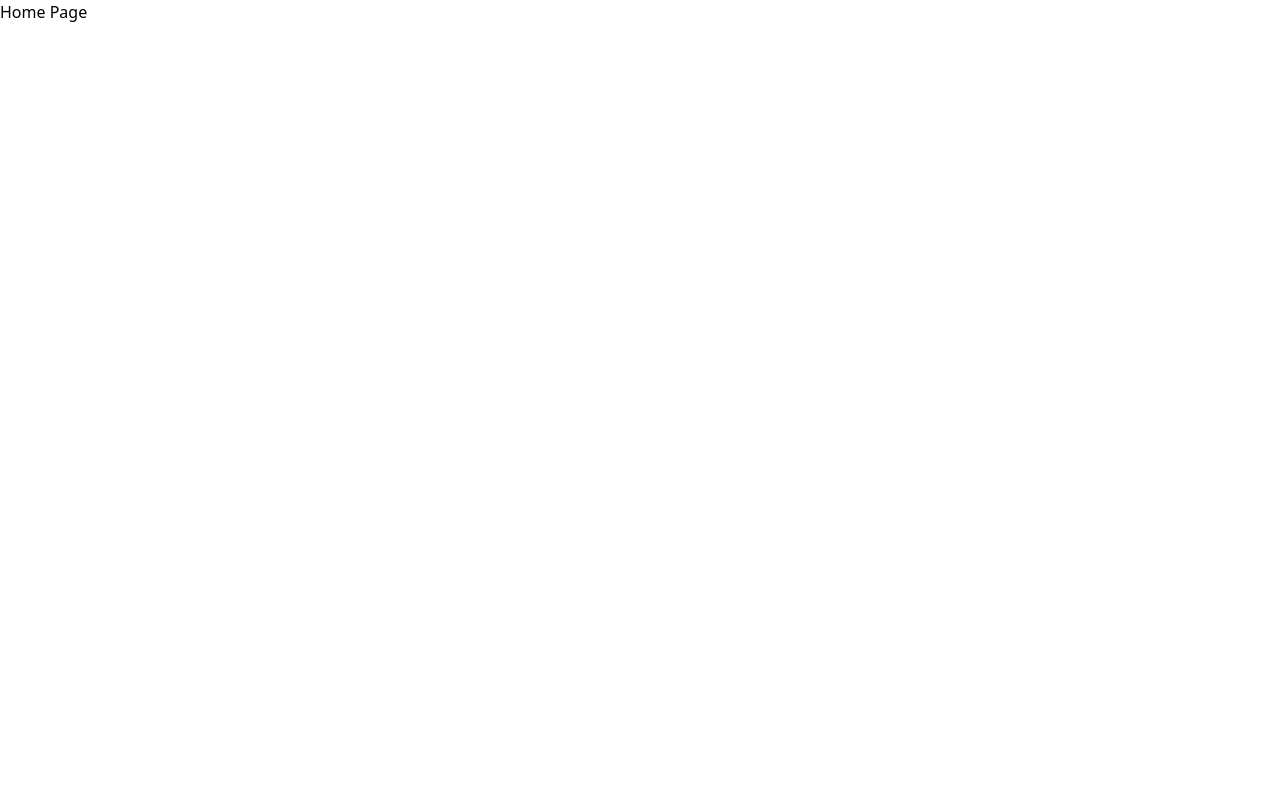
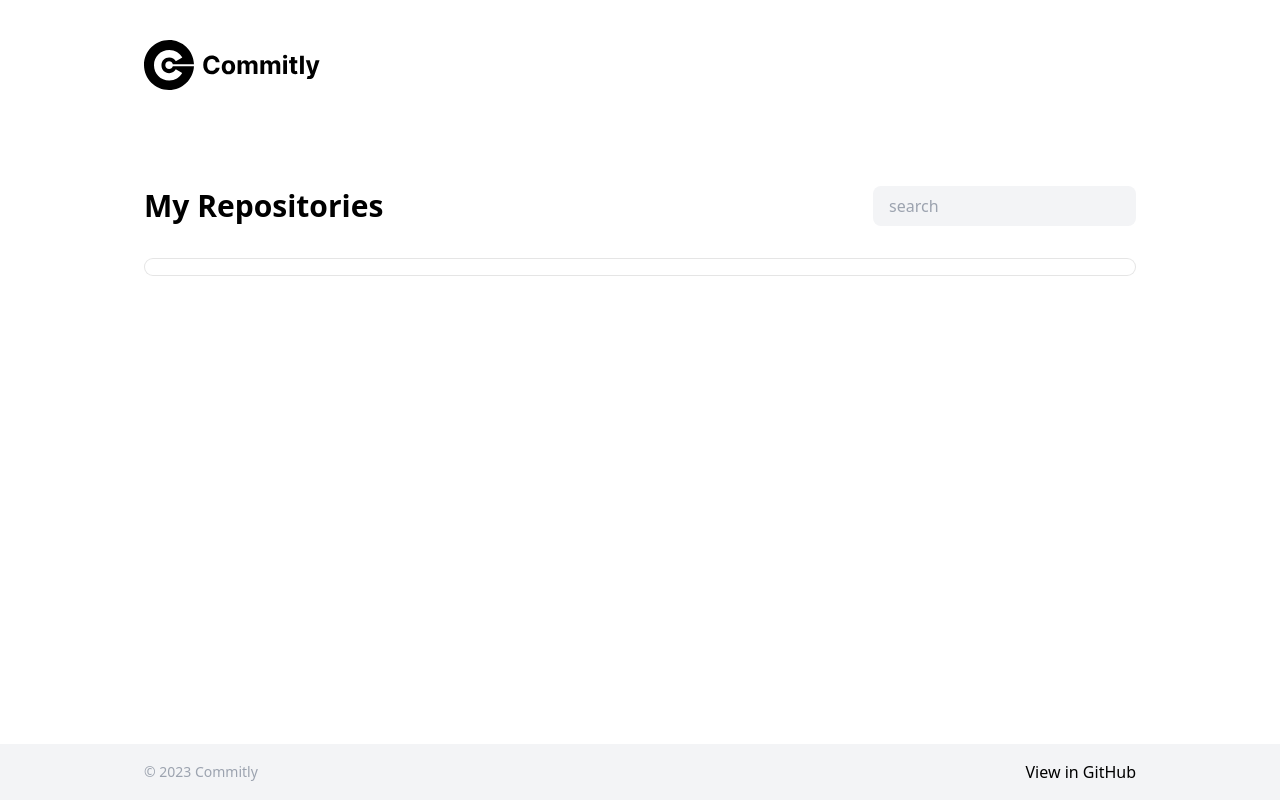
Before and after one commit to eihabkhan/eihabkhan-taas-frontend-challenge, a Vue app in the folder client/: page / in a window 1280 px wide. Built offline with nearby package versions, Linux system fonts and the light colour scheme.

Commit message:
add navigation components (navbar + footer)

```diff
--- /dev/null
+++ b/client/src/components/navigation/AppFooter.vue
@@ -0,0 +1,25 @@
+<script lang="ts">
+import AppCopyright from '../AppCopyright.vue'
+import { defineComponent } from 'vue'
+export default defineComponent({
+  components: { AppCopyright },
+})
+</script>
+
+<template>
+  <footer class="mt-10 w-full bg-gray-100">
+    <div
+      class="flex justify-between items-center container max-w-[1024px] py-4"
+    >
+      <AppCopyright />
+      <BaseButton
+        as="a"
+        href="https://github.com/eihabkhan/eihabkhan-taas-frontend-challenge"
+        target="_blank"
+        variant="tertiary"
+      >
+        View in GitHub
+      </BaseButton>
+    </div>
+  </footer>
+</template>
--- /dev/null
+++ b/client/src/components/navigation/AppNavbar.vue
@@ -0,0 +1,17 @@
+<script lang="ts">
+import CommitlyLogo from '../base/CommitlyLogo.vue'
+import { defineComponent } from 'vue'
+export default defineComponent({
+  components: {
+    CommitlyLogo,
+  },
+})
+</script>
+
+<template>
+  <header class="mt-10 w-full container max-w-[1024px]">
+    <div class="flex justify-between items-center">
+      <CommitlyLogo />
+    </div>
+  </header>
+</template>
--- a/client/src/views/Home.vue
+++ b/client/src/views/Home.vue
@@ -1,9 +1,34 @@
 <script lang="ts">
 import { defineComponent } from 'vue'
+import AppNavbar from '../components/navigation/AppNavbar.vue'
+import AppFooter from '../components/navigation/AppFooter.vue'
 
-export default defineComponent({})
+export default defineComponent({
+  components: {
+    AppNavbar,
+    AppFooter,
+  },
+})
 </script>
 
 <template>
-  <div>Home Page</div>
+  <div class="overflow-hidden">
+    <AppNavbar />
+    <main class="container min-h-[calc(100vh-282px)] max-w-[1024px]">
+      <div class="mt-24 flex items-center justify-between">
+        <h1 class="text-black font-bold text-3xl">My Repositories</h1>
+        <input
+          type="text"
+          placeholder="search"
+          class="bg-gray-100 px-4 py-2 rounded-lg"
+        />
+      </div>
+      <section
+        class="mt-8 bg-white border-[1px] border-black/10 p-4 pb-0 rounded-xl"
+      >
+        <!-- REPO LIST -->
+      </section>
+    </main>
+    <AppFooter />
+  </div>
 </template>
--- a/client/tailwind.config.js
+++ b/client/tailwind.config.js
@@ -2,7 +2,15 @@
 export default {
   content: ['./index.html', './src/**/*.{vue,js,ts,jsx,tsx}'],
   theme: {
-    extend: {},
+    extend: {
+      colors: {
+        'faint-white': '#FBFBFB',
+      },
+      container: {
+        center: true,
+        padding: 16,
+      },
+    },
   },
   plugins: [],
 }
```
